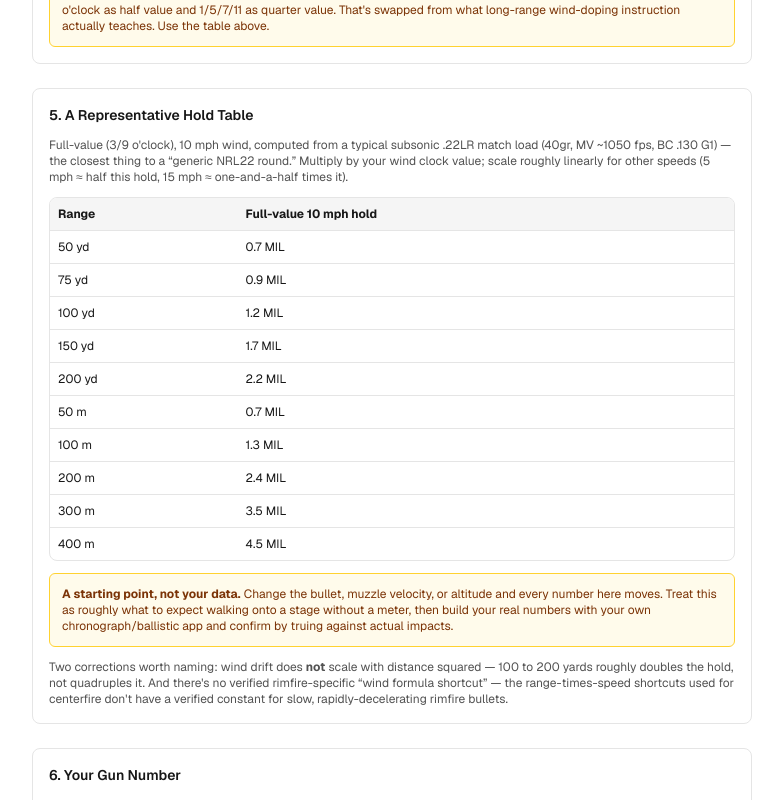
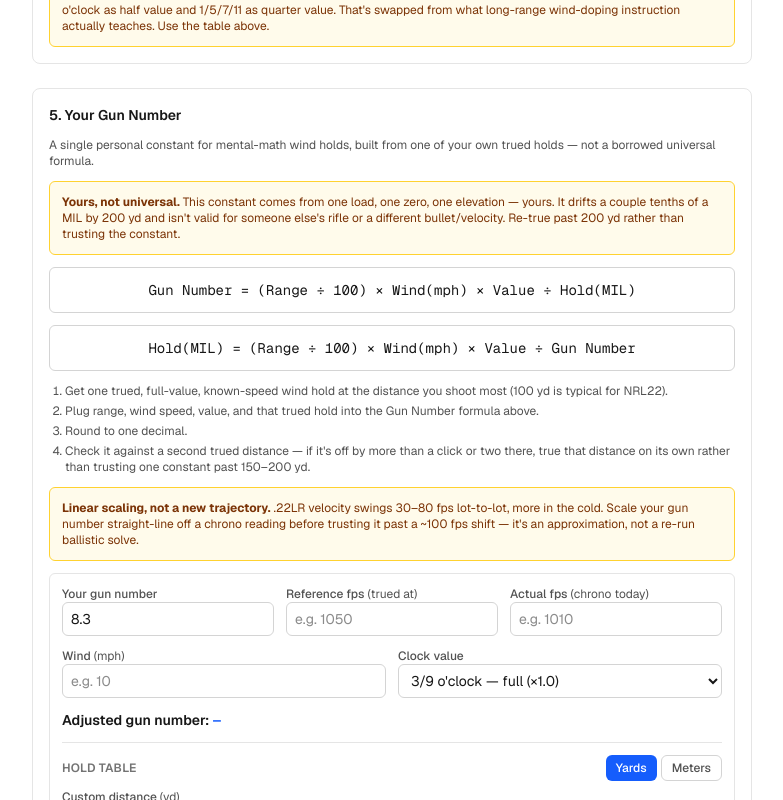
Before and after one commit to chrisselig/nrl22-training-app, a Next.js app: page /wind in a window 1280 px wide. Shown: the part 1680-2480 px from the top of the page, without its empty margins (248-1031 px from the left). Built offline with nearby package versions, Linux system fonts and the light colour scheme.

Commit message:
Replace generic representative hold table with the gun-number table
The static full-value/10mph reference table used a load that isn't
the user's own; the gun-number hold table (fps-adjusted, per-distance,
yd/m toggle) is personal and already covers the same job better.

```diff
--- a/app/wind/page.tsx
+++ b/app/wind/page.tsx
@@ -388,64 +388,7 @@ export default function WindPage() {
       </section>
 
       <section className={cardClass}>
-        <h2 className="text-sm font-semibold">
-          5. A Representative Hold Table
-        </h2>
-        <p className="text-xs text-neutral-600 dark:text-neutral-400">
-          Full-value (3/9 o&apos;clock), 10 mph wind, computed from a typical
-          subsonic .22LR match load (40gr, MV ~1050 fps, BC .130 G1) — the
-          closest thing to a &ldquo;generic NRL22 round.&rdquo; Multiply by your
-          wind clock value; scale roughly linearly for other speeds (5 mph ≈
-          half this hold, 15 mph ≈ one-and-a-half times it).
-        </p>
-        <div className={tableWrapClass}>
-          <table className={tableClass}>
-            <thead className={theadClass}>
-              <tr>
-                <th className="p-2">Range</th>
-                <th className="p-2">Full-value 10 mph hold</th>
-              </tr>
-            </thead>
-            <tbody>
-              {[
-                ["50 yd", "0.7 MIL"],
-                ["75 yd", "0.9 MIL"],
-                ["100 yd", "1.2 MIL"],
-                ["150 yd", "1.7 MIL"],
-                ["200 yd", "2.2 MIL"],
-                ["50 m", "0.7 MIL"],
-                ["100 m", "1.3 MIL"],
-                ["200 m", "2.4 MIL"],
-                ["300 m", "3.5 MIL"],
-                ["400 m", "4.5 MIL"],
-              ].map(([range, hold]) => (
-                <tr key={range} className={rowClass}>
-                  <td className="p-2">{range}</td>
-                  <td className="p-2">{hold}</td>
-                </tr>
-              ))}
-            </tbody>
-          </table>
-        </div>
-        <div className={cautionClass}>
-          <b>A starting point, not your data.</b> Change the bullet, muzzle
-          velocity, or altitude and every number here moves. Treat this as
-          roughly what to expect walking onto a stage without a meter, then
-          build your real numbers with your own chronograph/ballistic app and
-          confirm by truing against actual impacts.
-        </div>
-        <p className="text-xs text-neutral-600 dark:text-neutral-400">
-          Two corrections worth naming: wind drift does <b>not</b> scale with
-          distance squared — 100 to 200 yards roughly doubles the hold, not
-          quadruples it. And there&apos;s no verified rimfire-specific
-          &ldquo;wind formula shortcut&rdquo; — the range-times-speed shortcuts
-          used for centerfire don&apos;t have a verified constant for slow,
-          rapidly-decelerating rimfire bullets.
-        </p>
-      </section>
-
-      <section className={cardClass}>
-        <h2 className="text-sm font-semibold">6. Your Gun Number</h2>
+        <h2 className="text-sm font-semibold">5. Your Gun Number</h2>
         <p className="text-xs text-neutral-600 dark:text-neutral-400">
           A single personal constant for mental-math wind holds, built from one
           of your own trued holds — not a borrowed universal formula.
```
